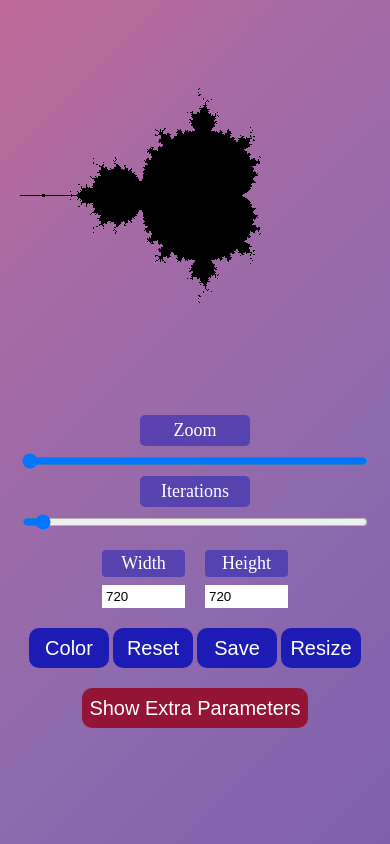
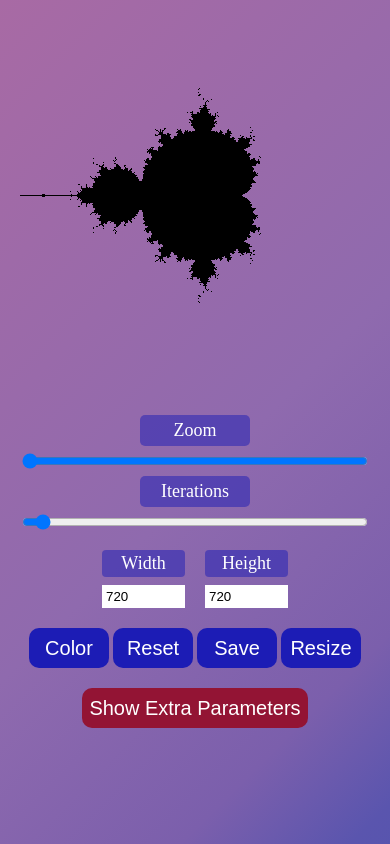
Before and after one commit to Alexennk/mandelbrot-set, a website: page index.html in a window 390 px wide. Drawn offline with nearby package versions, Linux system fonts and the light colour scheme.

Commit message:
fix style

```diff
--- a/script.js
+++ b/script.js
@@ -125,7 +125,6 @@ function Mandelbrot() {
             document.querySelector('.form-custom').style.display = "block";
             flagDisplay = 1;
             buttonExtraParameters.textContent = 'Hide Extra Parameters';
-
         }
         else {
             document.querySelector('.form-custom').style.display = "none";
--- a/style.css
+++ b/style.css
@@ -220,4 +220,10 @@ button:hover {
     html {
         overflow-y: visible;
     }
+
+    body {
+        background: linear-gradient(-45deg, #3f51b1 0%, #5a55ae 30%, #7b5fac 40%, #8f6aae 60%, #a86aa4 100%);
+        background-size: 150% 150%;
+        animation: none;
+    }
 }
```
